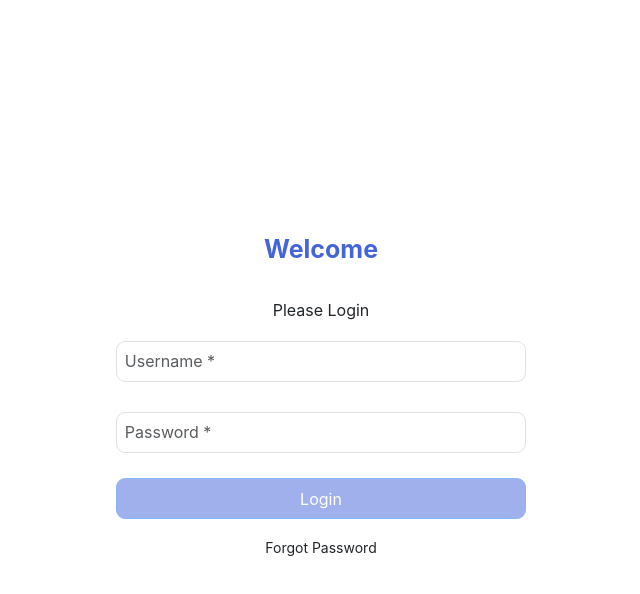
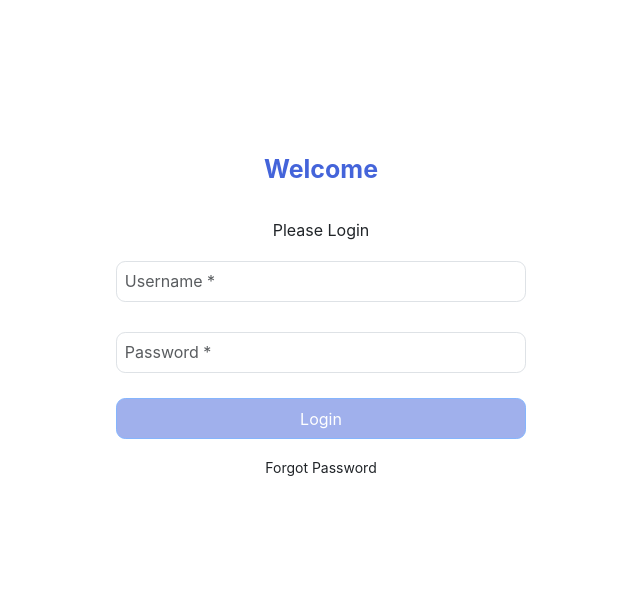
Before and after one commit to HassanM455/cmsfrontend, a React (Create React App) app in the folder app/: page / in a window 1280 px wide. Shown: the top 594 px of the page, without its empty margins (319-959 px from the left). Built offline with nearby package versions, Linux system fonts and the light colour scheme.

Commit message:
scooted the form a bit to the top
scooted the form a bit to the top

```diff
--- a/app/src/components/LoginForm/LoginForm.css
+++ b/app/src/components/LoginForm/LoginForm.css
@@ -1 +1 @@
-.loginForm{min-width:300px;width:32vw}.loginForm .form-header{text-align:center;display:grid;gap:2em}.loginForm .form-header h1{color:var(--primary-600);font-weight:700}.loginForm .form-header h2{font-size:1.6rem;font-weight:400}.loginForm .input-label p{font-size:1.2rem;margin-bottom:.325em}.loginForm .form-control{border-radius:.575em;padding:.475em;font-size:1.6rem;transition:border .4s ease}.loginForm .form-control:focus{border:1px solid var(--primary-600);box-shadow:none}.loginForm .btn{padding:.475em;border-radius:.575em;font-size:1.6rem}.loginForm .btn.btn-primary{background:var(--primary-600)}.loginForm .btn.btn-primary:hover{background:var(--primary-500)}.loginForm footer{display:flex;flex-flow:column}.loginForm footer .forgot-password{font-size:1.4rem}
+.loginForm{min-width:300px;width:32vw;margin-top:-20vh}.loginForm .form-header{text-align:center;display:grid;gap:2em}.loginForm .form-header h1{color:var(--primary-600);font-weight:700}.loginForm .form-header h2{font-size:1.6rem;font-weight:400}.loginForm .input-label p{font-size:1.2rem;margin-bottom:.325em}.loginForm .form-control{border-radius:.575em;padding:.475em;font-size:1.6rem;transition:border .4s ease}.loginForm .form-control:focus{border:1px solid var(--primary-600);box-shadow:none}.loginForm .btn{padding:.475em;border-radius:.575em;font-size:1.6rem}.loginForm .btn.btn-primary{background:var(--primary-600)}.loginForm .btn.btn-primary:hover{background:var(--primary-500)}.loginForm footer{display:flex;flex-flow:column}.loginForm footer .forgot-password{font-size:1.4rem}
--- a/app/src/components/LoginForm/LoginForm.scss
+++ b/app/src/components/LoginForm/LoginForm.scss
@@ -2,6 +2,7 @@
 .loginForm {
     min-width: 300px;
     width: 32vw;
+    margin-top: -20vh;
     .form-header {
         text-align: center;
         display: grid;
```
Also changed, not shown: app/src/components/LoginForm/dist/LoginForm.css, app/src/components/LoginForm/dist/LoginForm.min.css.
